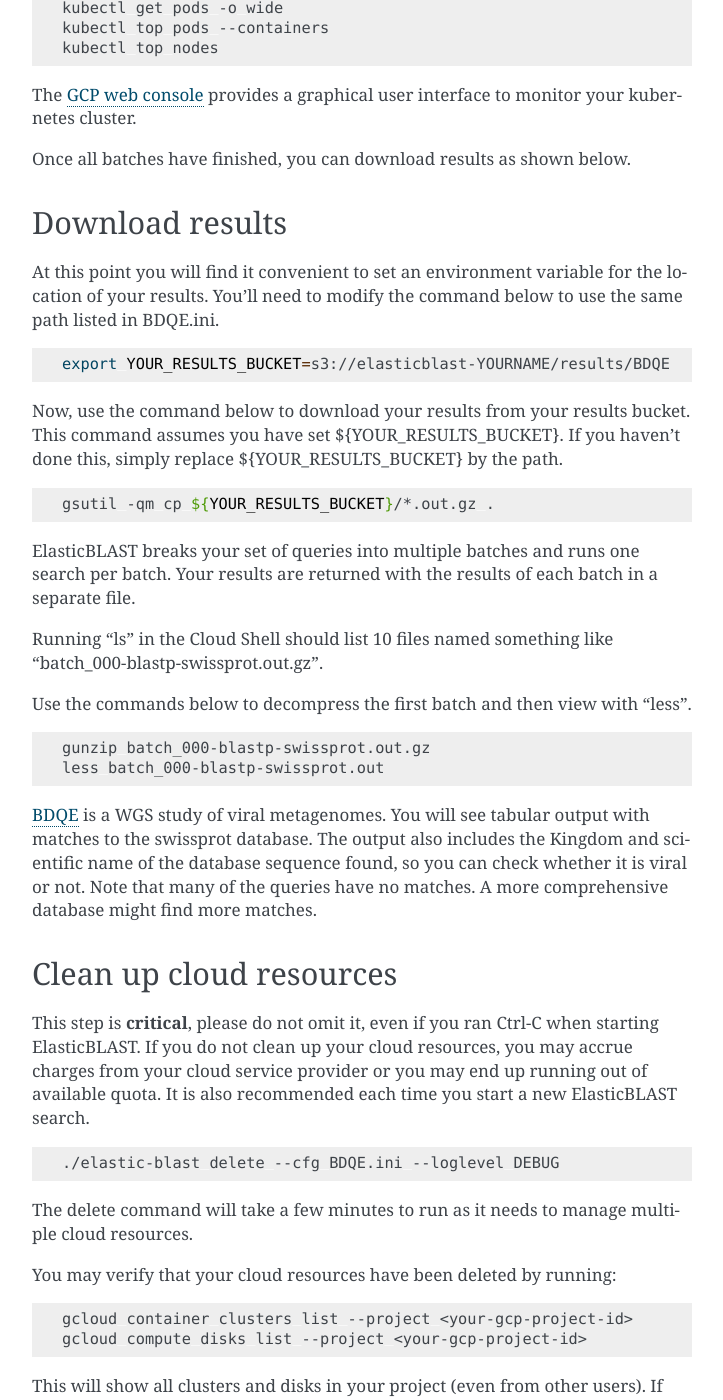
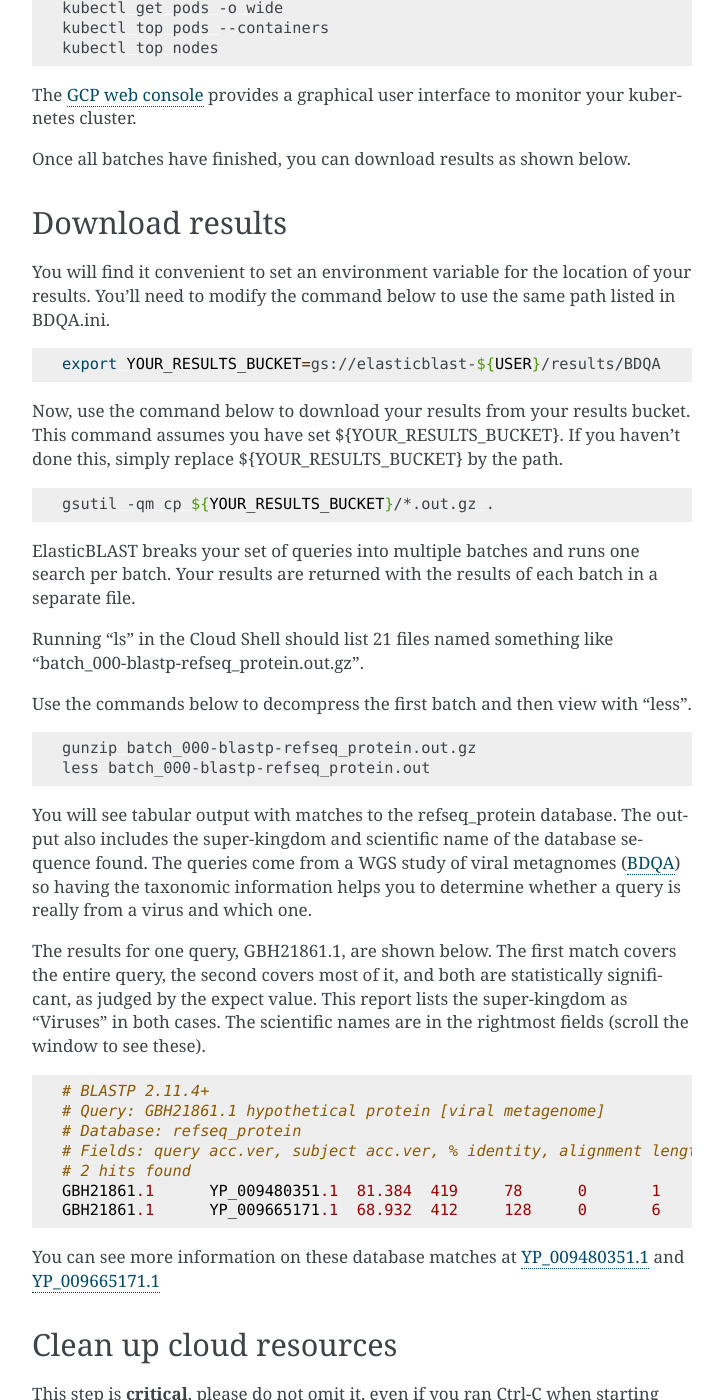
Before and after one commit to ncbi/elastic-blast-docs, a Sphinx documentation site: the page built from docs/source/quickstart-gcp.rst, in a window 1280 px wide and 1400 px high, scrolled down 3169 px. Shown: the whole window, without its empty margins (388-1111 px from the left). Built offline with Sphinx 7.4.7, drawn with Linux system fonts in a browser that asks for light colours; some of the changed text lies outside the part shown.

Commit message:
Switch to BDQA and refseq_protein

```diff
--- a/docs/source/quickstart-gcp.rst
+++ b/docs/source/quickstart-gcp.rst
@@ -78,7 +78,7 @@
 
 You will use a configuration file to specify your input to ElasticBLAST.  Once you have written the configuration file, you'll just need to tell ElasticBLAST about it when invoked.
 
-Start by copying the configuration file shown below.  Using an editor, write this text to a new file called "BDQE.ini".  Both nano and vi are available on the Cloud Shell.
+Start by copying the configuration file shown below.  Using an editor, write this text to a new file called "BDQA.ini".  Both nano and vi are available on the Cloud Shell.
 
 .. code-block::
     :name: minimal-config
@@ -94,20 +94,20 @@
 
     [blast]
     program = blastp
-    db = swissprot
-    queries = gs://elastic-blast-samples/queries/protein/BDQE01.1.fsa_aa
-    results = gs://elasticblast-${USER}/results/BDQE
+    db = refseq_protein
+    queries = gs://elastic-blast-samples/queries/protein/BDQA01.1.fsa_aa
+    results = gs://elasticblast-${USER}/results/BDQA
     options = -task blastp-fast -evalue 0.01 -outfmt "7 std sskingdoms ssciname"
 
-You will need to edit the file to provide a GCP Project ID and your results bucket. Read about how to identify your `GCP project <https://cloud.google.com/resource-manager/docs/creating-managing-projects#identifying_projects>`_.  For your results bucket, you should append "/results/BDQE" to your output bucket.  If you created it with the gsutil command above, it would be as shown in the configuration file above.
+You will need to edit the file to provide a GCP Project ID and your results bucket. Read about how to identify your `GCP project <https://cloud.google.com/resource-manager/docs/creating-managing-projects#identifying_projects>`_.  For your results bucket, you should append "/results/BDQA" to your output bucket.  If you created it with the gsutil command above, it would be as shown in the configuration file above.
 
-ElasticBLAST will place your results at gs://elasticblast-${USER}/results/BDQE.  For your next search, you should use a different token than BDQE, otherwise your new results will be placed at the same location, possibly overwriting your first set of results.
+ElasticBLAST will place your results at gs://elasticblast-${USER}/results/BDQA.  For your next search, you should use a different token than BDQA, otherwise your new results will be placed at the same location, possibly overwriting your first set of results.
 
-This configuration file specifies two GCP instances, specified by "num-nodes", for your search.  The BLASTP program searches proteins from the BDQE WGS project (obtained from a cloud bucket) against the swissprot database.
+This configuration file specifies two GCP instances, specified by "num-nodes", for your search.  The BLASTP program searches proteins from the BDQA WGS project (obtained from a cloud bucket) against the refseq_protein database.
 
 In addition to the minimal parameters, the configuration file above includes some BLAST options.
 
-There is no need to change any lines in the configuration file (BDQE.ini) other than the gcp-project and the results.
+There is no need to change any lines in the configuration file (BDQA.ini) other than the gcp-project and the results.
 
 This search should take about 30 minutes to run and cost less than $3.
 
@@ -119,7 +119,7 @@
 
 .. code-block:: bash
 
-    ./elastic-blast submit --cfg BDQE.ini --loglevel DEBUG
+    ./elastic-blast submit --cfg BDQA.ini --loglevel DEBUG
 
 The submit command can take several minutes as it brings up cloud resources and downloads the BLAST database.
 Once it returns, you can move on to the next step.
@@ -132,7 +132,7 @@
 .. code-block:: bash
     :name: status
 
-    ./elastic-blast status --cfg BDQE.ini --loglevel DEBUG
+    ./elastic-blast status --cfg BDQA.ini --loglevel DEBUG
 
 The status command will not return proper results until the submit command has finished.
 Once it returns, it will list the number of batches "Pending" (waiting), "Running" (searches ongoing), "Succeeded" (finished successfully), and "Failed".
@@ -154,11 +154,11 @@
 Download results
 ----------------
 
-At this point you will find it convenient to set an environment variable for the location of your results.  You'll need to modify the command below to use the same path listed in BDQE.ini.
+You will find it convenient to set an environment variable for the location of your results.  You'll need to modify the command below to use the same path listed in BDQA.ini.
 
 .. code-block:: bash
 
-   export YOUR_RESULTS_BUCKET=s3://elasticblast-YOURNAME/results/BDQE
+   export YOUR_RESULTS_BUCKET=gs://elasticblast-${USER}/results/BDQA
 
 
 Now, use the command below to download your results from your results bucket. This command assumes you have set ${YOUR_RESULTS_BUCKET}.  If you haven't done this, simply replace ${YOUR_RESULTS_BUCKET} by the path.
@@ -169,16 +169,31 @@
 
 ElasticBLAST breaks your set of queries into multiple batches and runs one search per batch.  Your results are returned with the results of each batch in a separate file.
 
-Running "ls" in the Cloud Shell should list 10 files named something like "batch_000-blastp-swissprot.out.gz".
+Running "ls" in the Cloud Shell should list 21 files named something like "batch_000-blastp-refseq_protein.out.gz".
 
 Use the commands below to decompress the first batch and then view with "less".
 
 .. code-block:: bash
 
-    gunzip batch_000-blastp-swissprot.out.gz
-    less batch_000-blastp-swissprot.out
+    gunzip batch_000-blastp-refseq_protein.out.gz
+    less batch_000-blastp-refseq_protein.out
 
-`BDQE <https://www.ncbi.nlm.nih.gov/Traces/wgs/BDQE01>`_ is a WGS study of viral metagenomes.  You will see tabular output with matches to the swissprot database.  The output also includes the Kingdom and scientific name of the database sequence found, so you can check whether it is viral or not.  Note that many of the queries have no matches.  A more comprehensive database might find more matches.
+You will see tabular output with matches to the refseq_protein database.  The output also includes the super-kingdom and scientific name of the database sequence found.  The queries come from a WGS study of viral metagnomes (`BDQA <https://www.ncbi.nlm.nih.gov/Traces/wgs/BDQA01>`_) so having the taxonomic information helps you to determine whether a query is really from a virus and which one.
+
+The results for one query, GBH21861.1, are shown below.  The first match covers the entire query, the second covers most of it, and both are statistically significant, as judged by the expect value.  This report lists the super-kingdom as "Viruses" in both cases. The scientific names are in the rightmost fields (scroll the window to see these).
+
+::
+
+    # BLASTP 2.11.4+
+    # Query: GBH21861.1 hypothetical protein [viral metagenome]
+    # Database: refseq_protein
+    # Fields: query acc.ver, subject acc.ver, % identity, alignment length, mismatches, gap opens, q. start, q. end, s. start, s. end, evalue, bit score, subject super kingdoms, subject sci name
+    # 2 hits found
+    GBH21861.1      YP_009480351.1  81.384  419     78      0       1       419     1       419     0.0     712     Viruses Callinectes sapidus reovirus 1
+    GBH21861.1      YP_009665171.1  68.932  412     128     0       6       417     2       413     0.0     612     Viruses Eriocheir sinensis reovirus
+
+
+You can see more information on these database matches at `YP_009480351.1 <https://www.ncbi.nlm.nih.gov/protein/YP_009480351.1>`_ and `YP_009665171.1 <https://www.ncbi.nlm.nih.gov/protein/YP_009665171.1>`_
 
 
 Clean up cloud resources
@@ -190,7 +205,7 @@
 
 .. code-block:: bash
 
-    ./elastic-blast delete --cfg BDQE.ini --loglevel DEBUG
+    ./elastic-blast delete --cfg BDQA.ini --loglevel DEBUG
 
 
 The delete command will take a few minutes to run as it needs to manage multiple cloud resources.
@@ -211,7 +226,7 @@
 Summary
 -------
 
-You have run a BLASTP (protein-protein) search with ElasticBLAST, producing tabular output that also lists taxonomic information about your matches.  The BLAST search was selected to be quick and inexpensive to run with a query set of only 171 proteins and the relatively small swissprot database.
+You have run a BLASTP (protein-protein) search with ElasticBLAST, producing tabular output that also lists taxonomic information about your matches.  The BLAST search was selected to be quick and inexpensive to run with a query set of only 548 proteins and the relatively small refseq_protein database.
 
 You used the Cloud Shell to launch your search.  The Cloud Shell has the advantage that it is easy to start up and already has the GCP SDK, python, and kubectl (used by elastic-blast to submit searches) installed.  The Cloud Shell has `limitations <https://cloud.google.com/shell/docs/limitations>`_ and you may want to consider other environments for further work.  ElasticBLAST can also be started from your own machine or a cloud instance you have brought up.  In that case, you will need to make sure that the :ref:`requirements <requirements>` have been met.  You should also look at :ref:`GCP Configuration <gcp_conf>` (below).
 
```
Also changed, not shown: docs/source/quickstart-aws.rst (+35 -18 lines).
